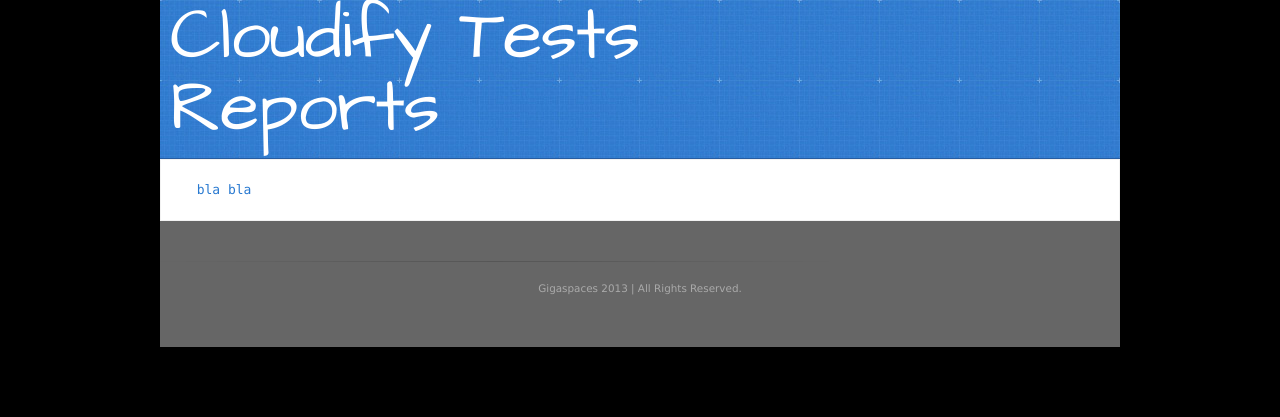
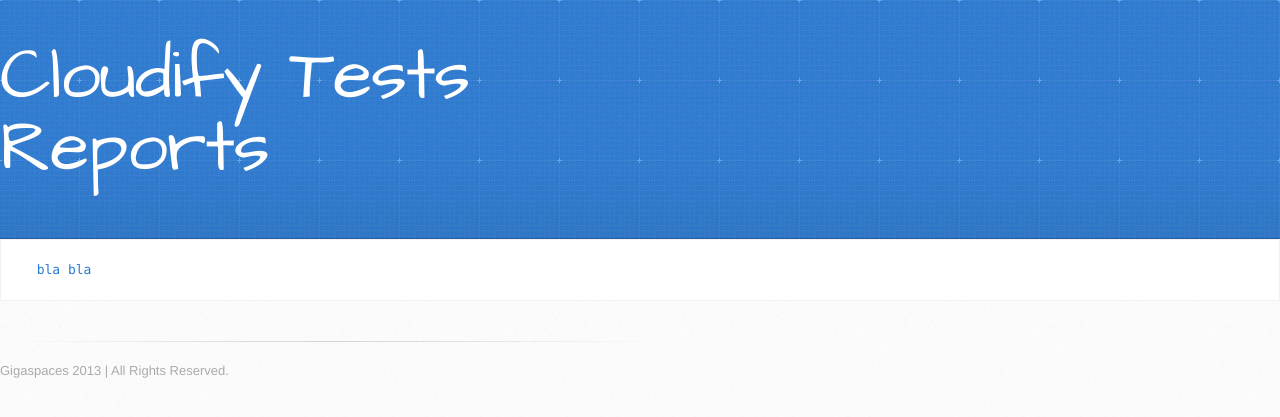
Before and after one commit to isabella232/cloudify-tester-result, a Jekyll site: the page built from page3.md, in a window 1280 px wide. Shown: the top 417 px of the page. Built offline with Jekyll 4.4.1, drawn with Linux system fonts in a browser that asks for light colours.

Commit message:
revert change

```diff
--- a/_layouts/default.html
+++ b/_layouts/default.html
@@ -14,7 +14,6 @@
     <![endif]-->
 
     <title> {% if page.title %} {{ page.title }} | {% endif %} John Doe, Photographer </title>
-    <link rel="stylesheet" href="/stylesheets/styles.css" />
 </head>
 <body>
 
```
